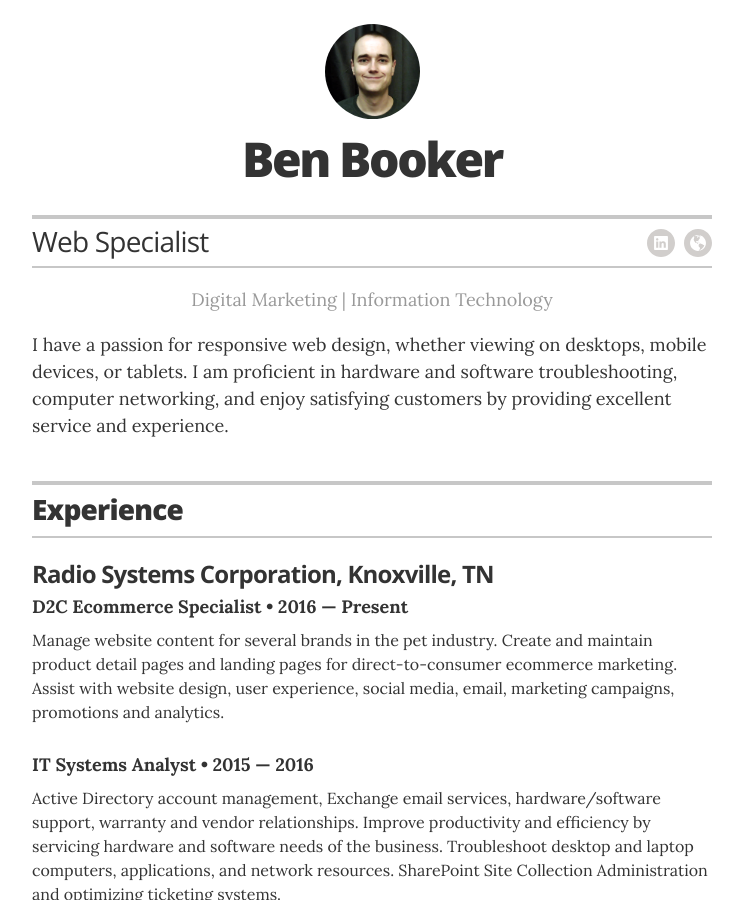
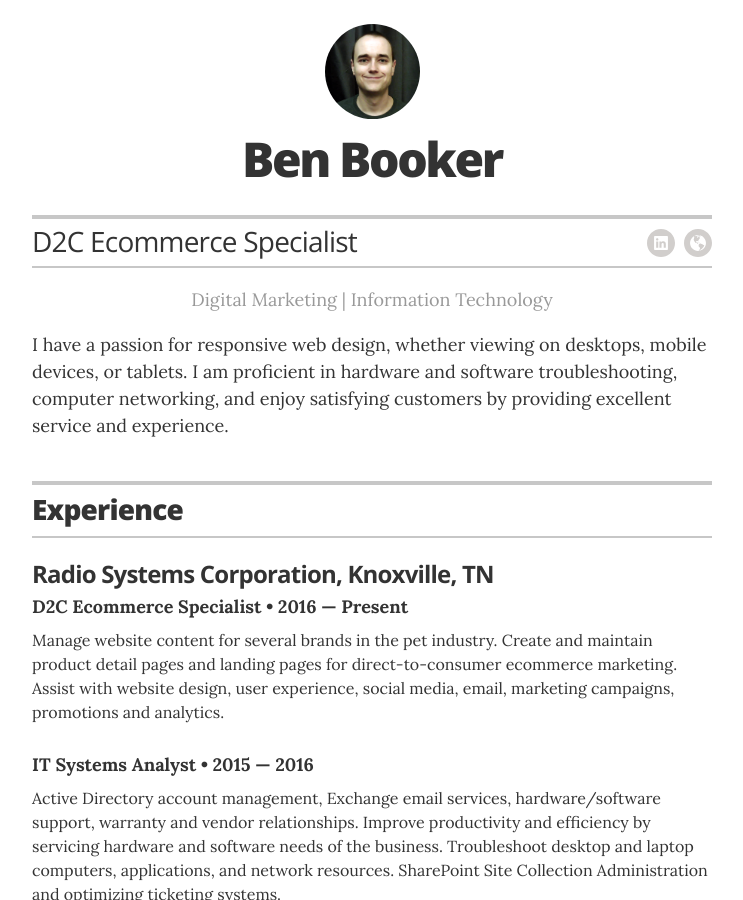
Before and after one commit to bbooker5/about, a Jekyll site: the page built from index.html, in a window 1280 px wide and 900 px high. Shown: the whole window, without its empty margins (268-1011 px from the left). Built offline with Jekyll 4.4.1, drawn with Linux system fonts in a browser that asks for light colours.

Commit message:
Update _config.yml

```diff
--- a/_config.yml
+++ b/_config.yml
@@ -1,6 +1,6 @@
 # Site settings
-title: "Ben Booker, Web Specialist"
-description: "Resume for Ben Booker, Web Specialist"
+title: "Ben Booker, D2C Ecommerce Specialist"
+description: "Resume for Ben Booker, D2C Ecommerce Specialist"
 
 # Build settings
 markdown: kramdown
@@ -11,16 +11,16 @@ sass:
 # Resume settings
 resume_avatar: "true"
 resume_name: "Ben Booker"
-resume_title: "Web Specialist"
+resume_title: "D2C Ecommerce Specialist"
 
 # used for the contact button in _layouts/resume.html
-resume_contact_email: "bbooker5@gmail.com"
+resume_contact_email: "ben@bookermarketing.com"
 
 # the next two items are used for schema itemprops in _layouts/resume.html
 resume_contact_telephone: "865-221-6154"
 resume_contact_address: "Oak Ridge, TN"
 
-resume_header_contact_info: "Oak Ridge, Tennessee • 865-221-6154 • bbooker5@gmail.com"
+resume_header_contact_info: "Oak Ridge, Tennessee • 865-221-6154 • ben@bookermarketing.com"
 display_header_contact_info: "false"
 
 resume_header_intro: "<p style='text-align: center;color:#999999;'>Digital Marketing  |  Information Technology</p><p>I have a passion for responsive web design, whether viewing on desktops, mobile devices, or tablets. I am proficient in hardware and software troubleshooting, computer networking, and enjoy satisfying customers by providing excellent service and experience.</p><!--I specialize in creating responsive and meaningful web content. With a background in customer service and information technology, I seek out opportunities to enhance and amplify subject matter so that it creates a positive online experience for the visitor.-->"
```
